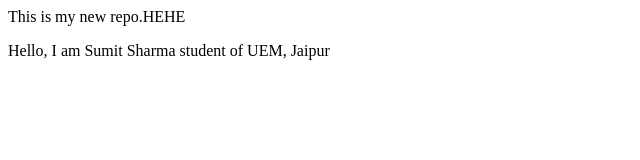
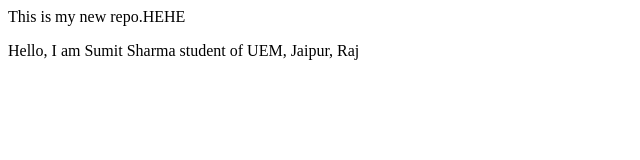
Before and after one commit to sumit120504/New_one, a plain HTML site: page index.html in a window 1280 px wide. Shown: the full height of the page, 0-640 px from the left. Drawn offline with Linux system fonts and the light colour scheme.

Commit message:
added state

```diff
--- a/index.html
+++ b/index.html
@@ -1,2 +1,2 @@
 <p>This is my new repo.HEHE</p>
-<p>Hello, I am Sumit Sharma student of UEM, Jaipur</p>
+<p>Hello, I am Sumit Sharma student of UEM, Jaipur, Raj</p>
```
